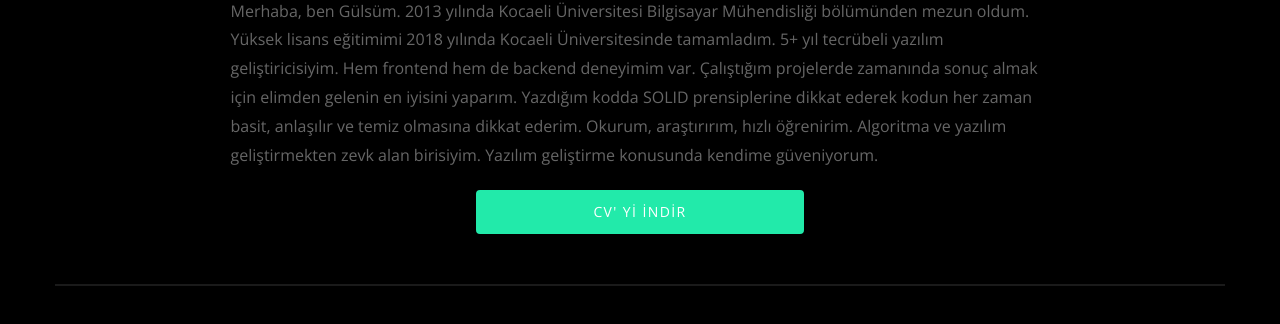
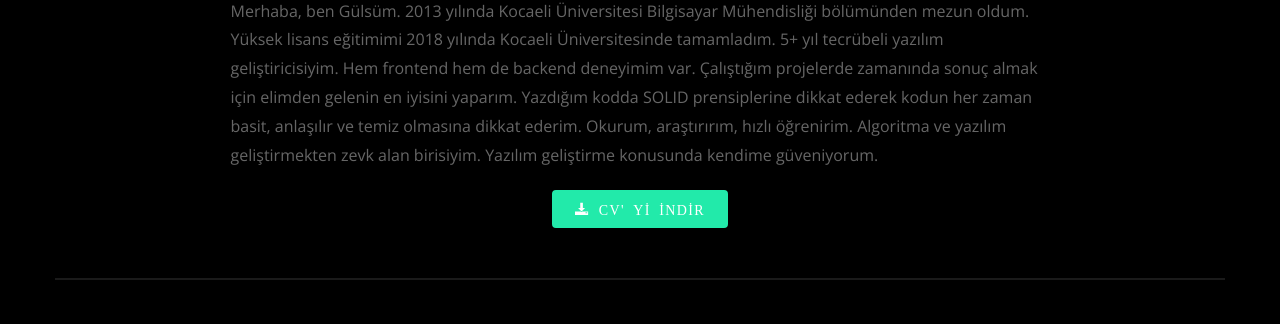
Before and after one commit to gulsumerbay/portfolio, a website: page index.html in a window 1280 px wide. Shown: the part 640-964 px from the top of the page. Drawn offline with nearby package versions, Linux system fonts and the light colour scheme; files whose address does not match are found by name.

Commit message:
download cv icon added.

```diff
--- a/css/custom.css
+++ b/css/custom.css
@@ -10,3 +10,6 @@ left-nav{
 a, .left-nav a {
     margin-right: 15px;
   }
+btn-cv{
+    width: 78%;
+}
--- a/index.html
+++ b/index.html
@@ -78,8 +78,8 @@
                     yazılım geliştirmekten zevk alan birisiyim. Yazılım geliştirme konusunda kendime güveniyorum.</p>
 
                     <p style=" width: 50%; display: block; margin-left: auto; margin-right: auto;  font-size: 20px;">
-                        <a href="../download/resume.pdf" role="button" class="btn btn-primary"
-                        style="margin-right: auto; margin-left: auto; display: block; width: 56%;">CV' Yİ İNDİR</a></p>
+                        <a href="../download/resume.pdf" role="button" class="btn btn-primary btn-cv icon-download3"
+                        style="margin-right: auto; margin-left: auto; display: block;">&nbsp;CV' Yİ İNDİR</a></p>
             </div>
         </div>
     </div>
--- a/js/custom.js
+++ b/js/custom.js
@@ -6,6 +6,10 @@ jQuery(document).ready(function() {
 		$('.left-nav').css({
 			position: 'absolute',
 			right: '120px'
+			}
+		);
+		$('.btn-cv').css({
+			width: '30%'
 			}
 		);
 	}
```
Also changed, not shown: eng/index.html (+2 -2 lines).
